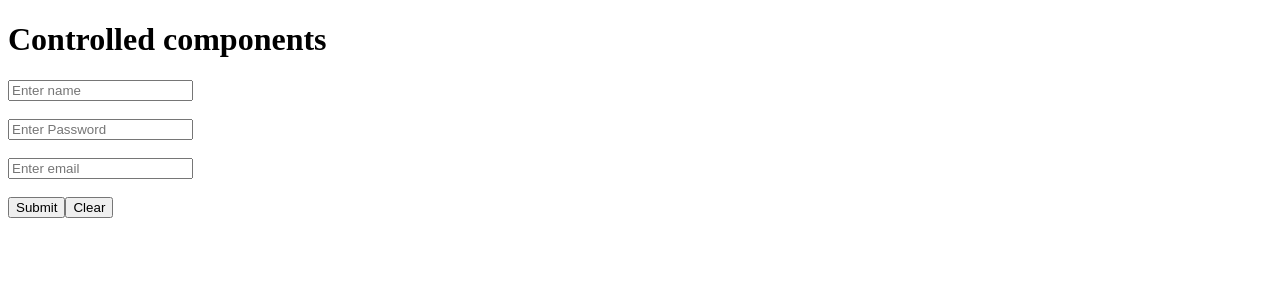
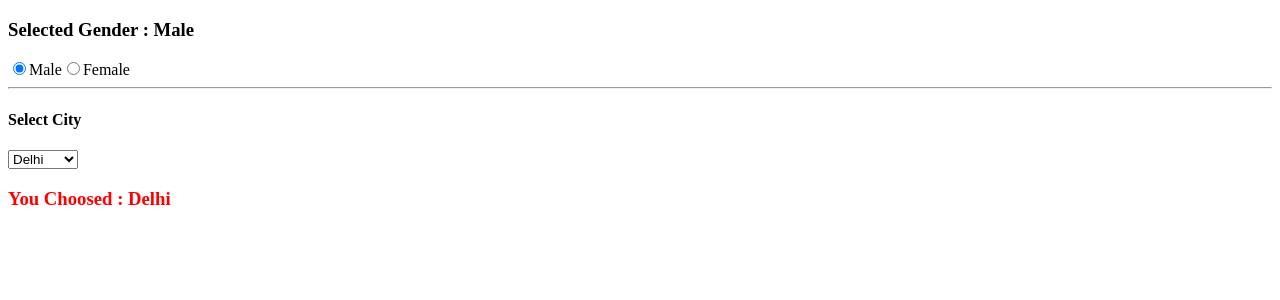
Before and after one commit to Apoorv-Saxena08/reactOne, a React (Vite) app: page / in a window 1280 px wide. Shown: the top 300 px of the page. Built offline with nearby package versions, Linux system fonts and the light colour scheme.

Commit message:
Radio & Dropdown

```diff
--- a/src/App.jsx
+++ b/src/App.jsx
@@ -2,7 +2,7 @@ import { use, useState } from "react";
 import Header, { Profile } from "./Header";
 import User from "./User";
 import Wrapper from "./Wrapper";
-
+import Checkbox from "./Checkbox";
 // function click(){
 //   alert("Bhaar vala");
 // }
@@ -14,30 +14,34 @@ function App() {
   const [pwd,setPwd] = useState("");
   const [email,setEmail] = useState("");
 
+  const [gender,setGen] = useState("Male")
+  const [city,setCity] = useState("Delhi");
   return (
     <>
       <div>
-        <h1>Controlled components</h1>
-        <form action="" method="get">
-          <input type="text" name="" id="" placeholder="Enter name" value={name} onChange={(event)=>setName(event.target.value)} />
-          <br />
-          <br />
-          <input type="password" name="" id="" placeholder="Enter Password" value={pwd} onChange={(event)=>setPwd(event.target.value)} />
-          <br />
-          <br />
-          <input type="text" name="" id="" placeholder="Enter email" value={email} onChange={(event)=>setEmail(event.target.value)} />
-          <br />
-          <br />
-          <button>Submit</button>
-          <button onClick={()=>{setEmail("");
-            setName("");
-            setPwd("");
-          }} >Clear</button>
-          <br />
-          <h3>{name}</h3>
-          <h3>{pwd}</h3>
-          <h3>{email}</h3>
-        </form>
+        <h3>Selected Gender : {gender} </h3>
+        <input type="radio" name="gender" id="male"
+        onChange={(e)=>setGen(e.target.value)} value="Male"
+        checked={gender=="Male"}
+        />
+        <label htmlFor="male">Male</label>
+        <input type="radio" name="gender" id="female"
+        onChange={(e)=>setGen(e.target.value)}
+        value={"Female"}
+        checked={gender=="Female"}
+        />
+        <label htmlFor="female">Female</label>
+        <hr />
+
+        <h4>Select City</h4>
+        <select name="" id=""
+        onChange={(e)=>setCity(e.target.value)}
+        defaultValue={"Delhi"} >
+          <option value="Noida">Noida</option>
+          <option value="Delhi">Delhi</option>
+          <option value="Mumbai">Mumbai</option>
+        </select>
+        <h3 style={{color:"red"}} >You Choosed : {city} </h3>
       </div>
     </>
   );
```
